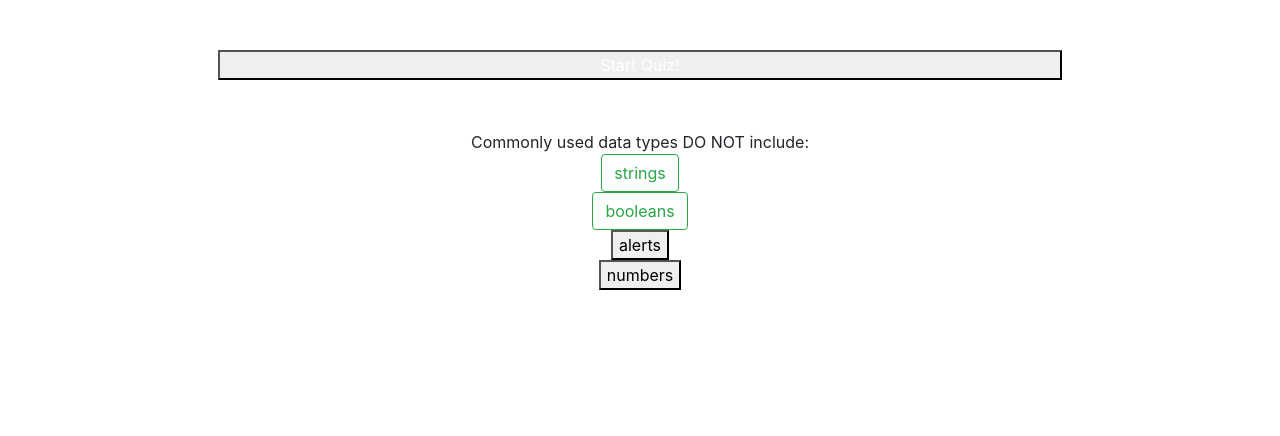
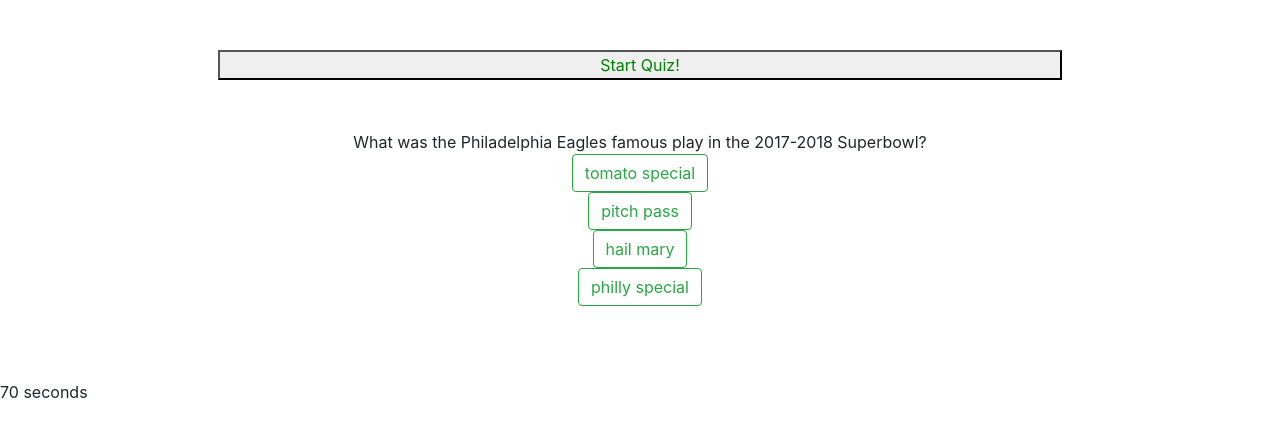
Before and after one commit to dkb715/4HW, a plain HTML site: page index.html in a window 1280 px wide. Drawn offline with nearby package versions, Linux system fonts and the light colour scheme.

Commit message:
last commit, but not final

```diff
--- a/index.html
+++ b/index.html
@@ -14,9 +14,13 @@
     <button type="button" id="start" >Start Quiz!</button>
 
     <div style="margin-top: 50px;">
-        <div id="questionbox" placeholder="Question Box" ></div>
+        <div id="questionbox" placeholder="Question Box"></div>
         <div>
-
+     <div id="high-score"></div>
+     <div id="timer"></div>
+     <div id="question-block"></div>
+     <li id="questions" ></li>
+     <span id="countdown"></span>
 
 
 
--- a/questions.js
+++ b/questions.js
@@ -1,25 +1,31 @@
 var quizStarter = $("#start");
 var container = document.querySelector(".container");
-
-
 var questionBox = "";
 var finalArray = [
     {
-      title: "Commonly used data types DO NOT include:",
-      choices: ["strings", "booleans", "alerts", "numbers"],
-      answer: "alerts"
+      title: "What was the Philadelphia Eagles famous play in the 2017-2018 Superbowl?",
+      choices: ["tomato special", "pitch pass", "hail mary", "philly special"],
+      answer: "philly special"
     },
     {
-      title: "The condition in an if / else statement is enclosed within ____.",
-      choices: ["quotes", "curly brackets", "parentheses", "square brackets"],
-      answer: "parentheses"
+      title: "Who was the starting quarterback in that Superbowl?",
+      choices: ["Donovan McNabb", "Nick Foles", "Michael Vick", "Carson Wentz"],
+      answer: "Nick Foles"
+    },
+    {
+      title: "How many Superbowl wins do the Eagles have?",
+      choices: ["3", "0", "5", "1"],
+      answer: "1"
+    },
+    {
+      title: "Eagles beat the Patriots in Superbowl 52, but who did the Eagles lose to in Superbowl 39?",
+      choices: ["Patriots", "Giants", "Ravens", "Steelers"],
+      answer: "Patriots"
     }
 ]
 
-quizStarter.on("click", function() {
-  if (quizStarter) {
-      (questions.textcontent)
-  }
+    $("quizStarter").click(function() {
+        $(finalArray).show();
 });
 
 
@@ -40,8 +46,10 @@ c2.text(q1.choices[1]);
 c2.addClass("btn btn-outline-success");
 var c3 = $("<button>");
 c3.text(q1.choices[2]);
+c3.addClass("btn btn-outline-success");
 var c4 = $("<button>");
 c4.text(q1.choices[3]);
+c4.addClass("btn btn-outline-success");
 
 c1.on("click", function(event){
     console.log(event.target.innerText)
@@ -88,4 +96,8 @@ var correctAnswer = function () {
 }
 var answer
 var timer = 75
-//
+var seconds = 75, $seconds = document.querySelector('#countdown');
+(function countdown() {
+    $seconds.textContent = seconds + ' second' + (seconds == 1 ?  '' :  's')
+    if(seconds --> 0) setTimeout(countdown, 1000)
+})();
--- a/style.css
+++ b/style.css
@@ -1,6 +1,6 @@
 #start {
     width: 66%;
-    color: white;
+    color: green;
     align-content: center;
     text-align: center;
     margin: 50px auto;
@@ -16,3 +16,8 @@
     margin: 0 auto;
     display: block;
 }
+
+
+  li {
+    list-style-type: none;
+  }
```
